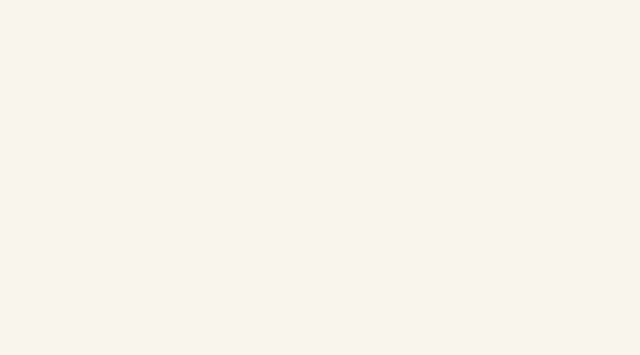
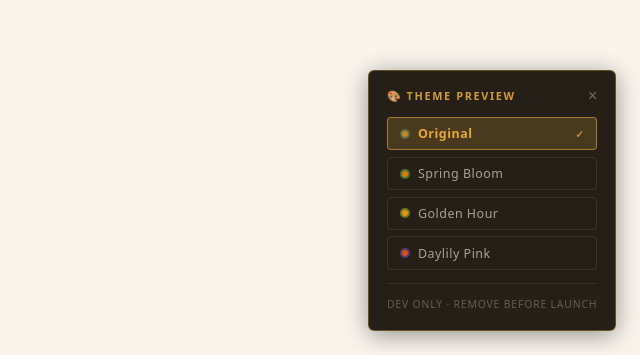
Before and after one commit to fifth-monger/hemingway-react, a React (Vite) app: page /varieties in a window 1280 px wide. Before the commit this address had no page. Shown: the part 445-800 px from the top of the page, without its empty margins (640-1280 px from the left). Built offline with nearby package versions, Linux system fonts and the light colour scheme; a web font is replaced by a local one.

Commit message:
added in ThemeSwitcher so client can choose what color options they like best

```diff
--- a/src/App.jsx
+++ b/src/App.jsx
@@ -1,4 +1,5 @@
 import { BrowserRouter, Routes, Route } from 'react-router-dom'
+import ThemeSwitcher from './components/ThemeSwitcher';
 import Home from './pages/Home'
 import About from './pages/About'
 import Visit from './pages/Visit'
@@ -11,6 +12,7 @@ export default function App() {
         <Route path="/about" element={<About />} />
         <Route path="/visit" element={<Visit />} />
       </Routes>
+      <ThemeSwitcher />
     </BrowserRouter>
   )
 }
--- /dev/null
+++ b/src/components/ThemeSwitcher.jsx
@@ -0,0 +1,198 @@
+// ThemeSwitcher.jsx
+// DEV TOOL — remove before launch
+// Drop this component into App.jsx or index.jsx temporarily:
+//   import ThemeSwitcher from './ThemeSwitcher';
+//   <ThemeSwitcher />  ← add just before closing </div> in your root
+
+import { useState, useEffect } from "react";
+
+const THEMES = {
+  "Original": {
+    "--cream":      "#f9f4ec",
+    "--parchment":  "#f0e8d8",
+    "--bark":       "#3d2b1f",
+    "--bark-mid":   "#5c3d28",
+    "--gold":       "#c8891a",
+    "--gold-light": "#e8a93a",
+    "--sage":       "#5a6b4a",
+    "--sage-light": "#7a8f68",
+    "--terra":      "#b85c38",
+    "--moss":       "#3a4c2e",
+    "--text":       "#2a1e14",
+    "--text-mid":   "#5a4535",
+    "--text-light": "#8a7060",
+  },
+  "Spring Bloom": {
+    "--cream":      "#fffdf5",
+    "--parchment":  "#fef6e0",
+    "--bark":       "#2d4a1e",
+    "--bark-mid":   "#3d6b2a",
+    "--gold":       "#e8720a",
+    "--gold-light": "#f5961e",
+    "--sage":       "#3d7a32",
+    "--sage-light": "#5ea050",
+    "--terra":      "#e04a1a",
+    "--moss":       "#2a5c1e",
+    "--text":       "#1a2e10",
+    "--text-mid":   "#3a5a2a",
+    "--text-light": "#6a8a5a",
+  },
+  "Golden Hour": {
+    "--cream":      "#fffbf0",
+    "--parchment":  "#fff3d4",
+    "--bark":       "#4a2800",
+    "--bark-mid":   "#6b3a00",
+    "--gold":       "#e8920a",
+    "--gold-light": "#f5b020",
+    "--sage":       "#6b7a2a",
+    "--sage-light": "#8a9c3a",
+    "--terra":      "#d94a18",
+    "--moss":       "#3a4a10",
+    "--text":       "#2a1800",
+    "--text-mid":   "#5a3a00",
+    "--text-light": "#8a6a30",
+  },
+  "Daylily Pink": {
+    "--cream":      "#fff8f8",
+    "--parchment":  "#fdeee8",
+    "--bark":       "#3a1a2e",
+    "--bark-mid":   "#5a2a48",
+    "--gold":       "#d4501e",
+    "--gold-light": "#e8722a",
+    "--sage":       "#5a3a6a",
+    "--sage-light": "#7a5a8a",
+    "--terra":      "#c83060",
+    "--moss":       "#3a1a4a",
+    "--text":       "#2a0a1e",
+    "--text-mid":   "#5a2a3e",
+    "--text-light": "#8a5a70",
+  },
+};
+
+export default function ThemeSwitcher() {
+  const [active, setActive] = useState("Original");
+  const [collapsed, setCollapsed] = useState(false);
+
+  useEffect(() => {
+    const theme = THEMES[active];
+    const root = document.documentElement;
+    Object.entries(theme).forEach(([k, v]) => root.style.setProperty(k, v));
+  }, [active]);
+
+  return (
+    <div style={{
+      position: "fixed",
+      bottom: "1.5rem",
+      right: "1.5rem",
+      zIndex: 9999,
+      fontFamily: "system-ui, sans-serif",
+      fontSize: "0.78rem",
+    }}>
+      {!collapsed ? (
+        <div style={{
+          background: "rgba(20,12,6,0.92)",
+          backdropFilter: "blur(8px)",
+          border: "1px solid rgba(232,169,58,0.35)",
+          borderRadius: "6px",
+          padding: "1rem 1.1rem",
+          minWidth: "190px",
+          boxShadow: "0 4px 24px rgba(0,0,0,0.4)",
+        }}>
+          <div style={{
+            display: "flex",
+            justifyContent: "space-between",
+            alignItems: "center",
+            marginBottom: "0.75rem",
+          }}>
+            <span style={{
+              color: "rgba(232,169,58,0.9)",
+              textTransform: "uppercase",
+              letterSpacing: "0.15em",
+              fontWeight: 600,
+              fontSize: "0.68rem",
+            }}>
+              🎨 Theme Preview
+            </span>
+            <button
+              onClick={() => setCollapsed(true)}
+              style={{
+                background: "none", border: "none", cursor: "pointer",
+                color: "rgba(240,232,216,0.4)", fontSize: "1rem", lineHeight: 1,
+                padding: "0 0 0 0.5rem",
+              }}
+            >×</button>
+          </div>
+
+          <div style={{ display: "flex", flexDirection: "column", gap: "0.4rem" }}>
+            {Object.keys(THEMES).map(name => (
+              <button
+                key={name}
+                onClick={() => setActive(name)}
+                style={{
+                  background: active === name ? "rgba(232,169,58,0.18)" : "transparent",
+                  border: active === name
+                    ? "1px solid rgba(232,169,58,0.6)"
+                    : "1px solid rgba(240,232,216,0.1)",
+                  borderRadius: "4px",
+                  color: active === name ? "#e8a93a" : "rgba(240,232,216,0.65)",
+                  cursor: "pointer",
+                  padding: "0.45rem 0.75rem",
+                  textAlign: "left",
+                  fontFamily: "inherit",
+                  fontSize: "0.78rem",
+                  fontWeight: active === name ? 600 : 400,
+                  letterSpacing: "0.04em",
+                  transition: "all 0.15s",
+                  display: "flex",
+                  alignItems: "center",
+                  gap: "0.5rem",
+                }}
+              >
+                <span style={{
+                  width: "10px", height: "10px", borderRadius: "50%",
+                  background: THEMES[name]["--gold"],
+                  border: `2px solid ${THEMES[name]["--sage"]}`,
+                  flexShrink: 0,
+                }} />
+                {name}
+                {active === name && (
+                  <span style={{ marginLeft: "auto", fontSize: "0.65rem", opacity: 0.8 }}>✓</span>
+                )}
+              </button>
+            ))}
+          </div>
+
+          <div style={{
+            marginTop: "0.85rem",
+            paddingTop: "0.75rem",
+            borderTop: "1px solid rgba(240,232,216,0.08)",
+            color: "rgba(240,232,216,0.3)",
+            fontSize: "0.65rem",
+            letterSpacing: "0.08em",
+            textTransform: "uppercase",
+          }}>
+            Dev only · remove before launch
+          </div>
+        </div>
+      ) : (
+        <button
+          onClick={() => setCollapsed(false)}
+          style={{
+            background: "rgba(20,12,6,0.92)",
+            border: "1px solid rgba(232,169,58,0.35)",
+            borderRadius: "6px",
+            color: "rgba(232,169,58,0.9)",
+            cursor: "pointer",
+            padding: "0.6rem 1rem",
+            fontFamily: "inherit",
+            fontSize: "0.78rem",
+            letterSpacing: "0.1em",
+            boxShadow: "0 4px 24px rgba(0,0,0,0.4)",
+          }}
+        >
+          🎨 Themes
+        </button>
+      )}
+    </div>
+  );
+}
```
